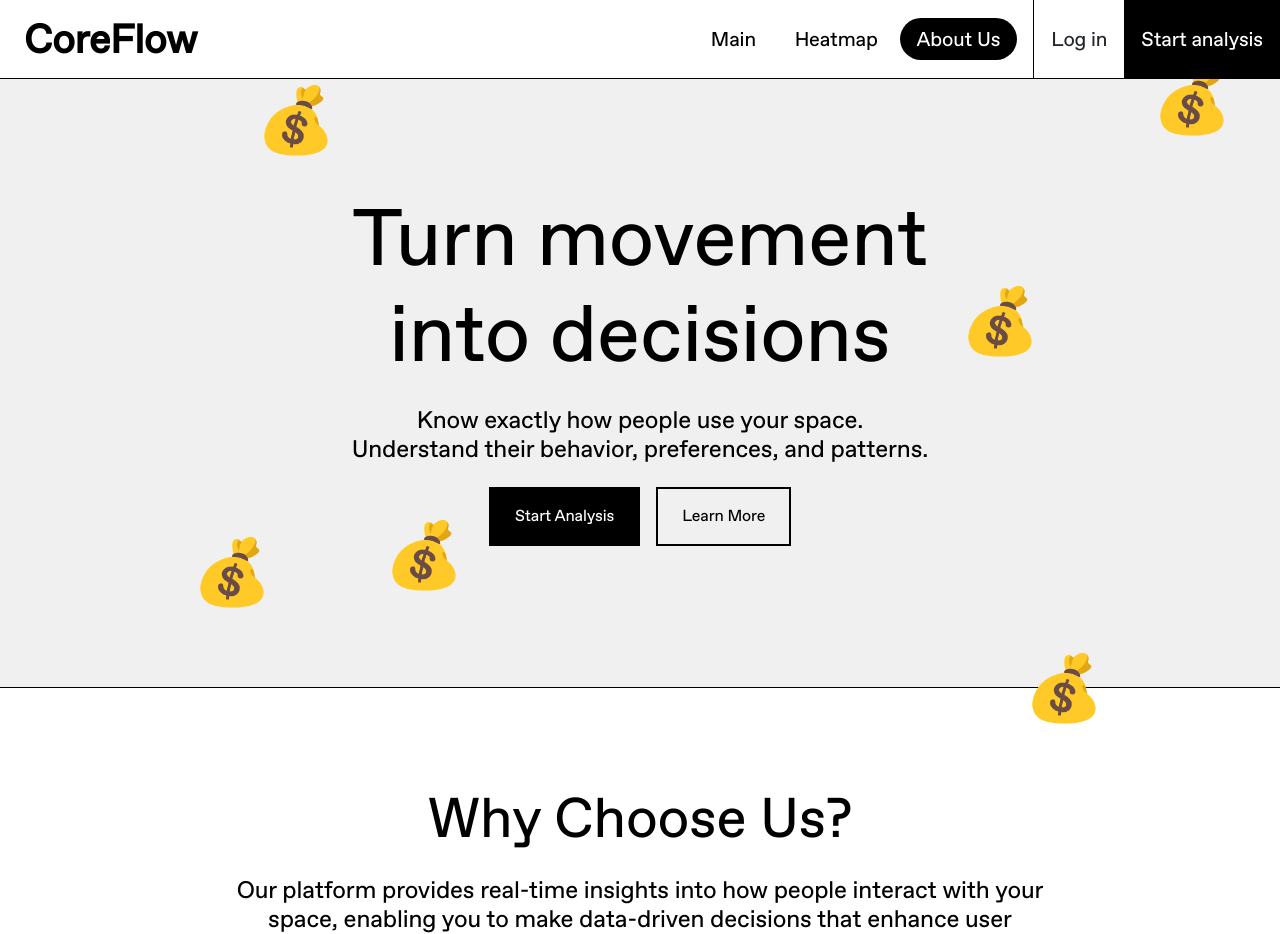
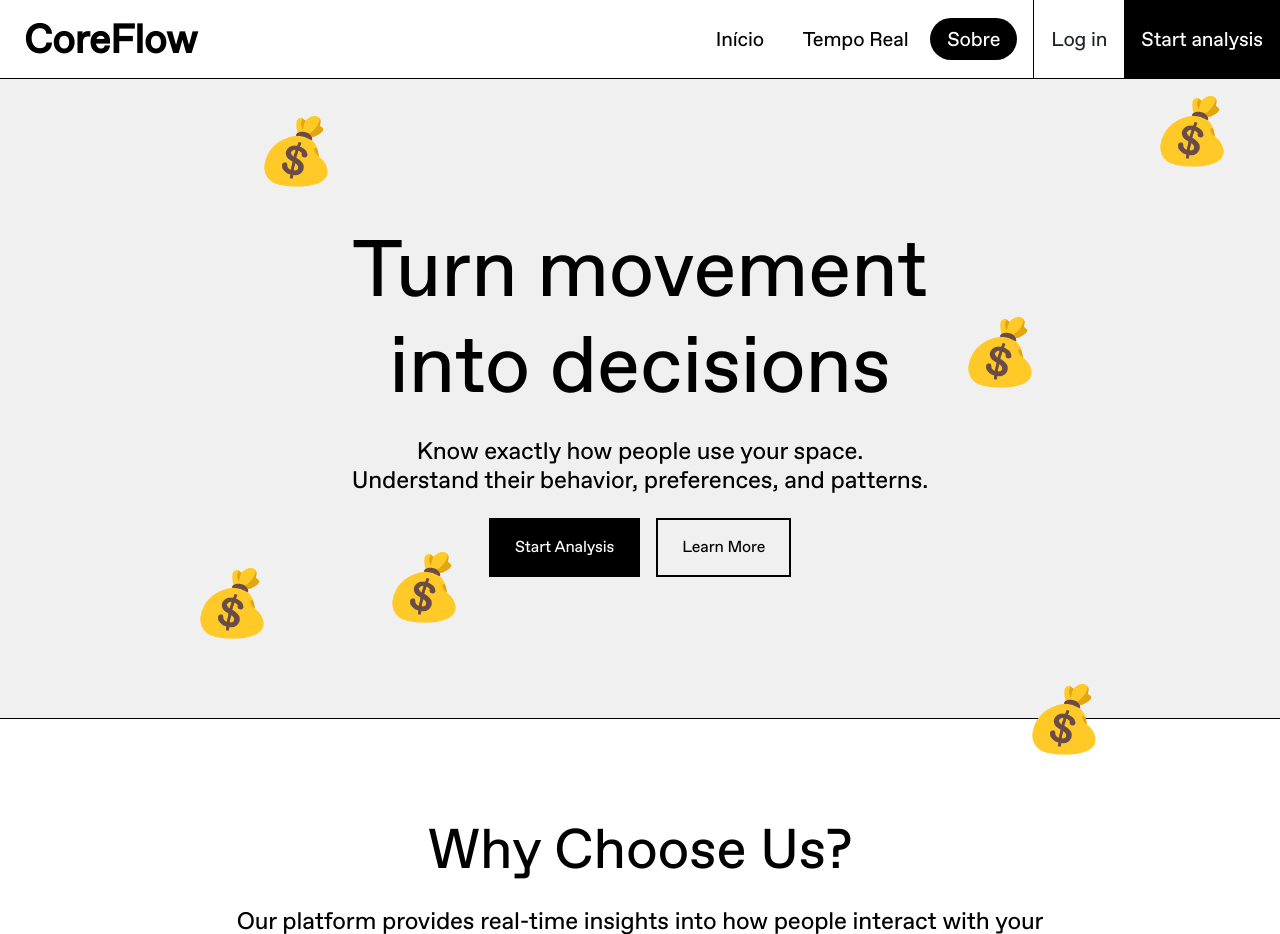
Before and after one commit to tech-espm/inter-3sem-2025-analise-academia, a Flask app: page / in a window 1280 px wide. Shown: the top 934 px of the page. Run offline with Flask 3, Linux system fonts and the light colour scheme; parts of the project's set-up code (start-up, migrations or seed data) failed here and were passed over; some libraries are stand-ins or nearby versions.

Commit message:
Ajustes de UI e do heatmap

```diff
--- a/templates/index/index.html
+++ b/templates/index/index.html
@@ -2,7 +2,7 @@
 
 {% block body %}
 <section
-  class="mt-5 hero-section d-flex flex-column justify-content-center align-items-center text-center px-5 py-5 border-bottom position-relative"
+  class="hero-section d-flex flex-column justify-content-center align-items-center text-center px-5 py-5 border-bottom position-relative"
   style="min-height: 80vh; background-color: #F0F0F0;">
   <div class="hero-text">
     <h1 class="display-1 text-dark mb-4">
--- a/templates/layout.html
+++ b/templates/layout.html
@@ -77,16 +77,16 @@
 		<!-- </nav> -->
 
 
-<nav class="navbar-desktop fixed-top d-none d-lg-flex justify-content-between align-items-center border-bottom bg-white fs-5">
+<nav class="navbar-desktop d-none d-lg-flex justify-content-between align-items-center border-bottom bg-white fs-5">
 
   <div class="d-flex align-items-center">
     <a class="fw-bold fs-1 text-black text-decoration-none  px-4" href="/">CoreFlow</a>
   </div>
   <div class="d-flex align-items-center gap-3">
 	<div id="links">
-<a class="text-black text-decoration-none py-2 px-3" href="/">Main</a>
-<a class="text-black text-decoration-none py-2 px-3" href="{{ url_for('tempoReal') }}">Heatmap</a>
-<a class="text-white text-decoration-none bg-dark py-2 px-3" href="{{ url_for('sobre') }}">About Us</a>
+<a class="text-black text-decoration-none py-2 px-3" href="/">Início</a>
+<a class="text-black text-decoration-none py-2 px-3" href="{{ url_for('tempoReal') }}">Tempo Real</a>
+<a class="text-white text-decoration-none bg-dark py-2 px-3" href="{{ url_for('sobre') }}">Sobre</a>
 	</div>
 	<div class="d-flex align-items-center border-start ">
 		<a class="btn rounded-0 px-3 fw-normal fs-5 py-4" href="{{ url_for('login') }}">Log in</a>
@@ -95,7 +95,7 @@
   </div>
 </nav>
 
-<nav class="navbar fixed-top navbar-expand-lg bg-white border-bottom d-lg-none">
+<nav class="navbar navbar-expand-lg bg-white border-bottom d-lg-none">
   <div class="container-fluid">
     <a class="navbar-brand fw-bold fs-1 text-black" href="#">CoreFlow</a>
     <button class="navbar-toggler" type="button" data-bs-toggle="collapse" data-bs-target="#navbarMobile">
```
Also changed, not shown: templates/index/tempoReal.html (+32 -11 lines), static/img/fundo.jpg (added).
